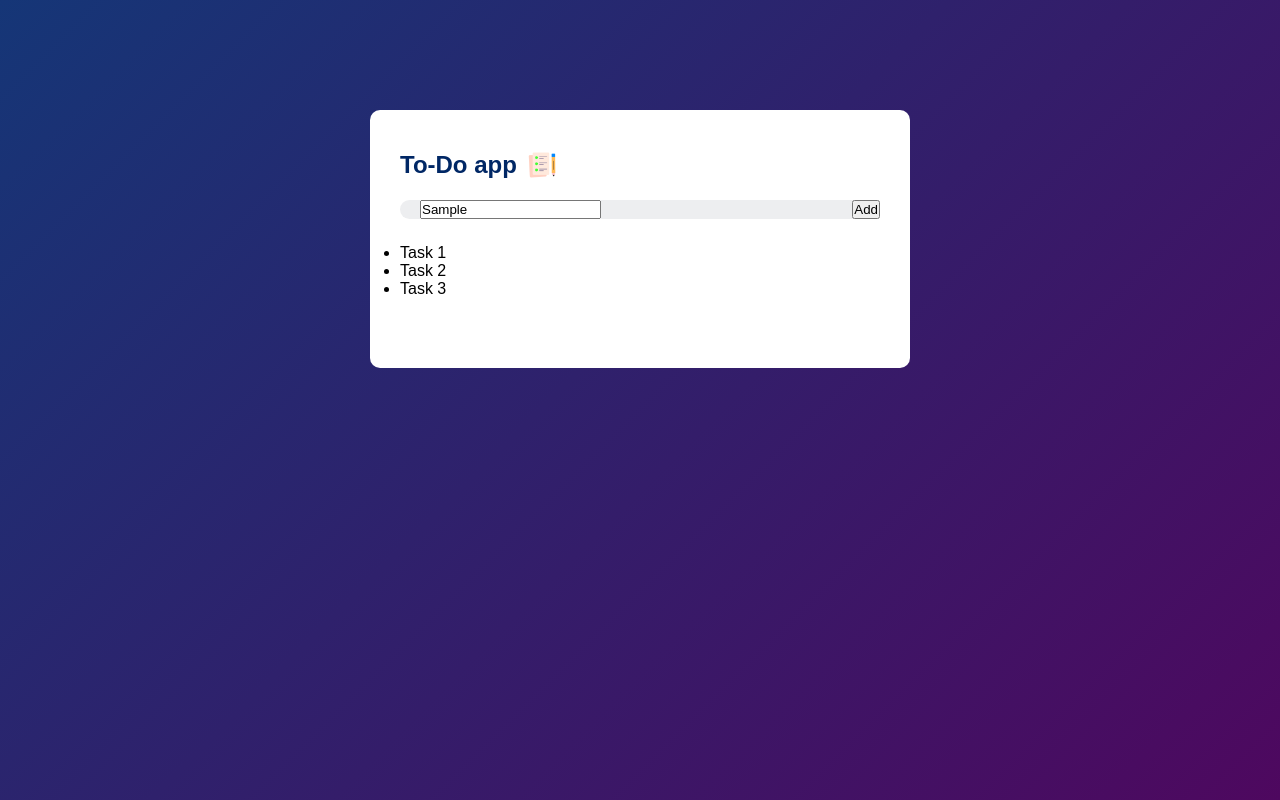
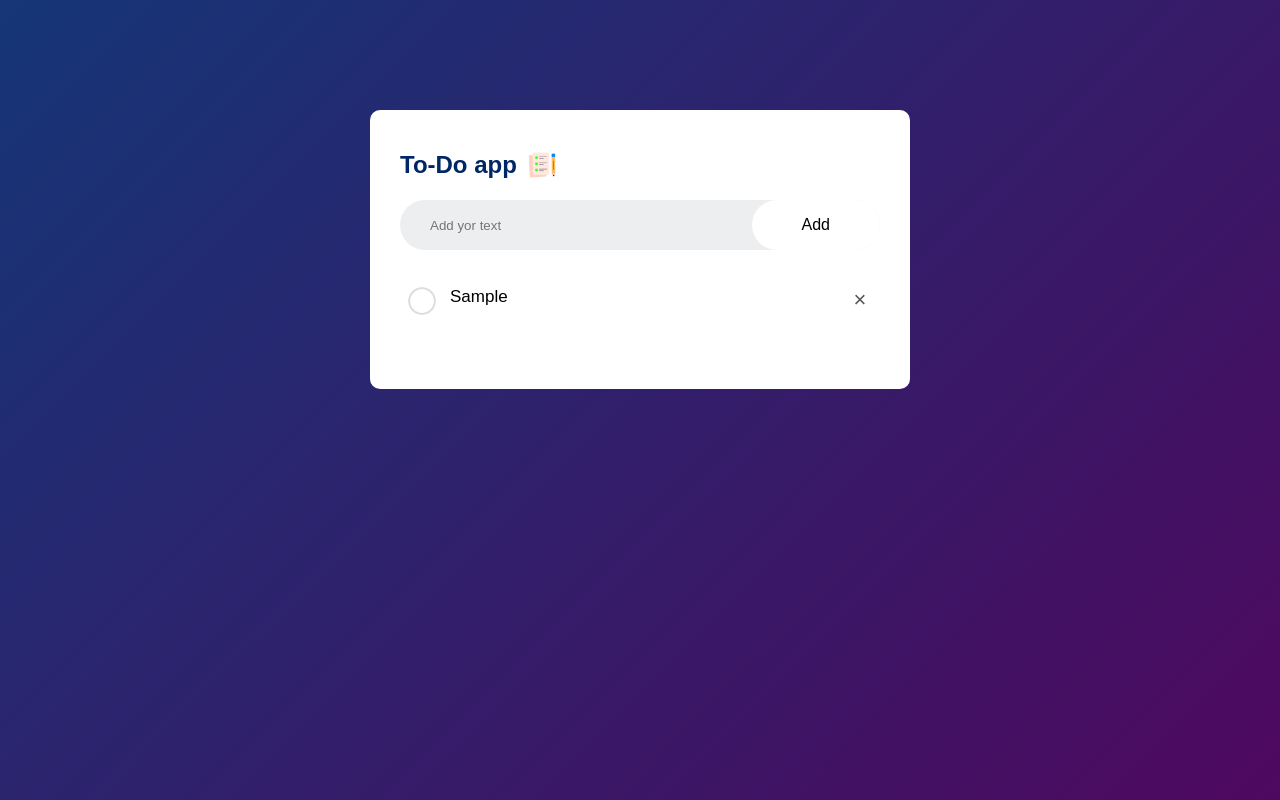
Before and after one commit to MadhawaNethsara/to-do-list-app, a plain HTML site: page index.html in a window 1280 px wide. Both pictures are taken after typing "Sample" into the empty fields and a click on the button "Add". Drawn offline with Linux system fonts and the light colour scheme.

Commit message:
last update

```diff
--- a/index.html
+++ b/index.html
@@ -11,16 +11,17 @@
                                 <h2>To-Do app <img src="icon.png"></h2>
                                 <div class="row">
                                         <input type="text" id="input-box"  placeholder="Add yor text" >
-                                        <button>Add</button>
+                                        <button onclick="addTask()">Add</button>
                                 </div>
                                 <ul id="List-container">
-                                        <li>Task 1</li>
-                                        <li>Task 2</li>
-                                        <li>Task 3</li>
+                                        <!-- <li class="checked">Task 1</li> -->
+                                        <!-- <li>Task 2</li> -->
+                                        <!-- <li>Task 3</li> -->
                                 </ul>
 
                         </div>
 
         </div>
+<script src="script.js"></script>
 </body>
 </html>
--- /dev/null
+++ b/script.js
@@ -0,0 +1,39 @@
+const inputBox = document.getElementById("input-box");
+const listContainer = document.getElementById("List-container");
+
+function addTask(){
+    if(inputBox.value ===''){
+        alert("You must write something!");
+    }
+    else{
+        let li = document.createElement("li");
+        li.innerHTML = inputBox.value;
+        listContainer.appendChild(li);
+        let span = document.createElement("span");
+        span.innerHTML = "\u00d7";
+        li.appendChild(span);
+    }
+    inputBox.value = "";
+    saveData();
+}
+
+listContainer.addEventListener("click" , function(e){
+    if(e.target.tagName === "LI"){
+        e.target.classList.toggle("checked");
+        saveData();
+    }
+    else if(e.target.tagName === "SPAN"){
+        e.target.parentElemenet.remove();
+        saveData();
+    }
+
+},false);
+
+function saveData(){
+    localStorage.setItem("data",listContainer.innerHTML);
+}
+
+function showTask(){
+    listContainer.innerHTML = localStorage.getItem("data");
+}
+showTask();
--- a/style.css
+++ b/style.css
@@ -37,23 +37,23 @@
 	padding-left: 20px;
 	margin-bottom: 25px;
 }
-.input{
+input{
 	flex: 2;
 	border: none;
 	outline: none;
 	background: transparent;
 	padding: 10px;
 }
-.button{
+button{
 		border: none;
 		outline: none;
 		padding: 16px 50px;
 		background: #fff;
 		font-size: 16px;
 		cursor: pointer;
-		border-radius:
+		border-radius: 40px;
 }
-.ul_li{
+ul li{
 	list-style: none;
 	font-size: 17px;
 	padding: 12px 8px 12px 50px;
@@ -61,7 +61,7 @@
 	cursor: pointer;
 	position: relative;
 }
-.ul_li::before{
+ul li::before{
 	content: '';
 	position: absolute;
 	height: 28px;
@@ -73,3 +73,26 @@
 	top: 12px;
 	left: 8px;
 }
+ul li.cheched{
+	color: #555;
+	text-decoration: line-through;
+}
+ul li.checked::before{
+	background-image: url(images/checked.png);
+}
+ul li span{
+	position: absolute;
+	right: 0;
+	top: 5px;
+	width: 40px;
+	height: 40px;
+	font-size: 22px;
+	color: #555;
+	line-height: 40px;
+	text-align: center;
+	border-radius: 50%;
+}
+ul li span:hover{
+	background: #edeef0;
+
+}
```
